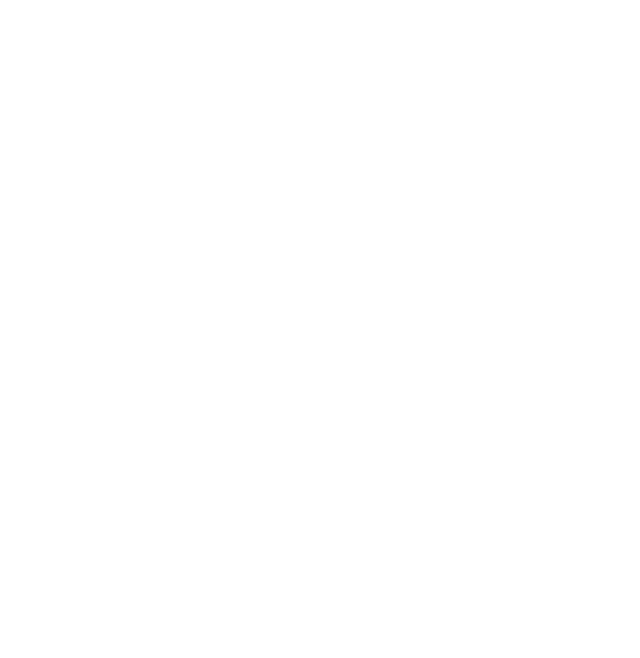
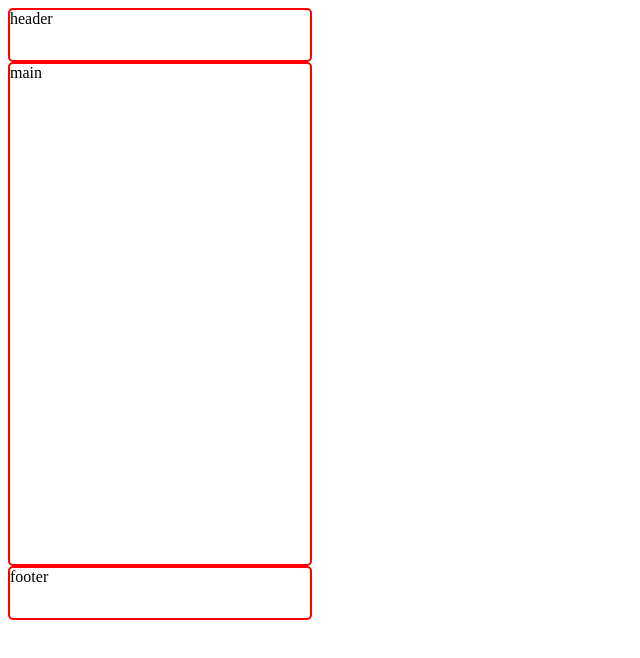
Before and after one commit to gretza/Testas, a plain HTML site: page Task 1. Pancake Stack/index.html in a window 1280 px wide. Shown: the whole page, without its empty margins (0-640 px from the left). Drawn offline with Linux system fonts and the light colour scheme.

Commit message:
Task 1 completed

```diff
--- a/index.html
+++ b/Task 1. Pancake Stack/index.html
@@ -8,7 +8,8 @@
     <link rel="stylesheet" href="style.css">
 </head>
 <body>
-    <main></main>
-
+    <header class="header">header</header>
+    <main class="main">main</main>
+    <footer class="footer">footer</footer>
 </body>
 </html>
--- /dev/null
+++ b/Task 1. Pancake Stack/style.css
@@ -0,0 +1,32 @@
+body {
+    display: grid;
+    grid-template-columns: auto;
+    grid-template-areas:
+    "header"
+    "main"
+    "footer"
+}
+
+.header {
+    grid-area: header;
+    height: 50px;
+    width: 300px;
+    border: 2px solid red;
+    border-radius: 5px;
+}
+
+.main {
+    grid-area: main;
+    height: 500px;
+    width: 300px;
+    border: 2px solid red;
+    border-radius: 5px;
+}
+
+.footer {
+    grid-area: footer;
+    height: 50px;
+    width: 300px;
+    border: 2px solid red;
+    border-radius: 5px;
+}
--- a/style.css
+++ /dev/null
@@ -1,3 +0,0 @@
-*{
-    box-sizing: border-box;
-}
```
Also changed, not shown: 1 other file.
